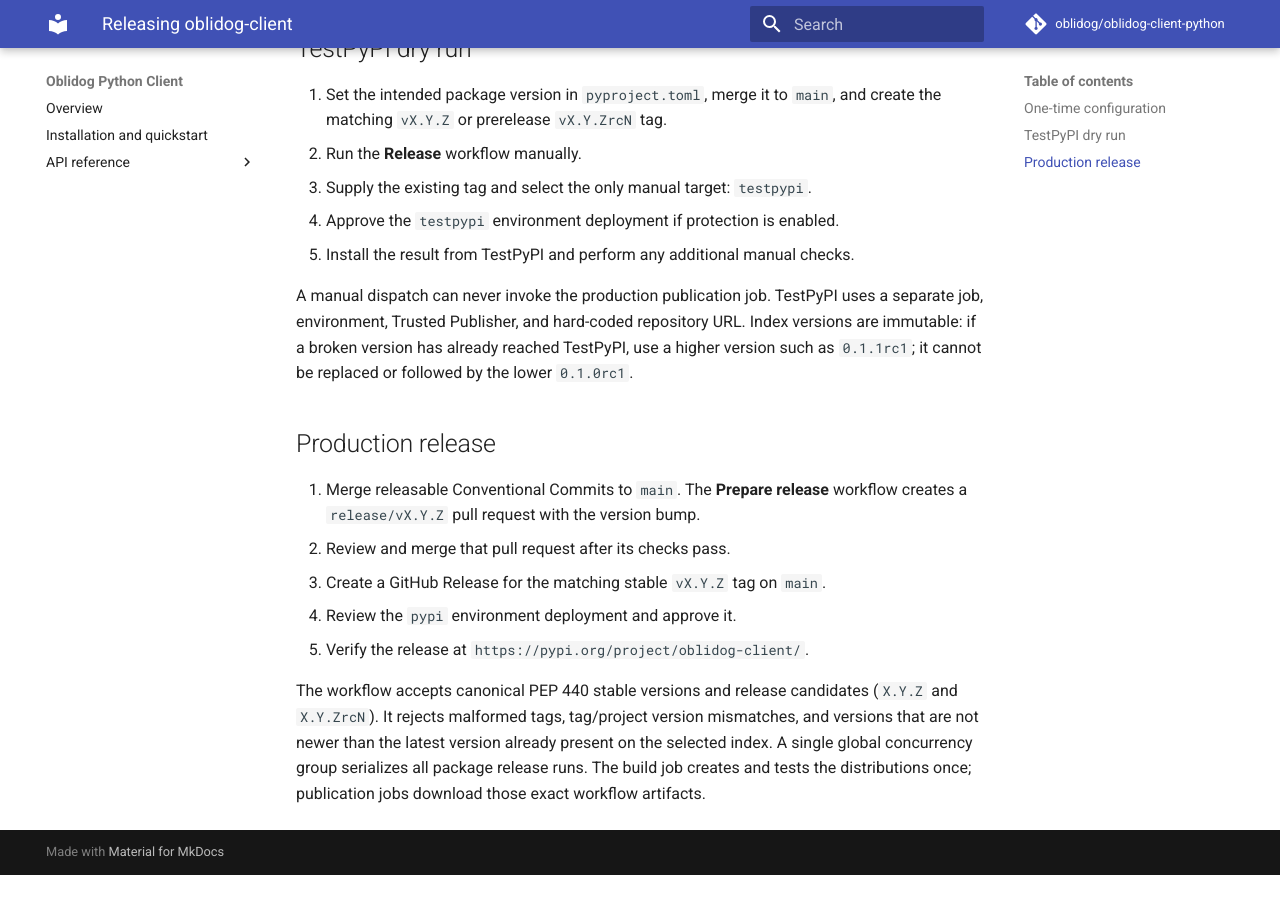
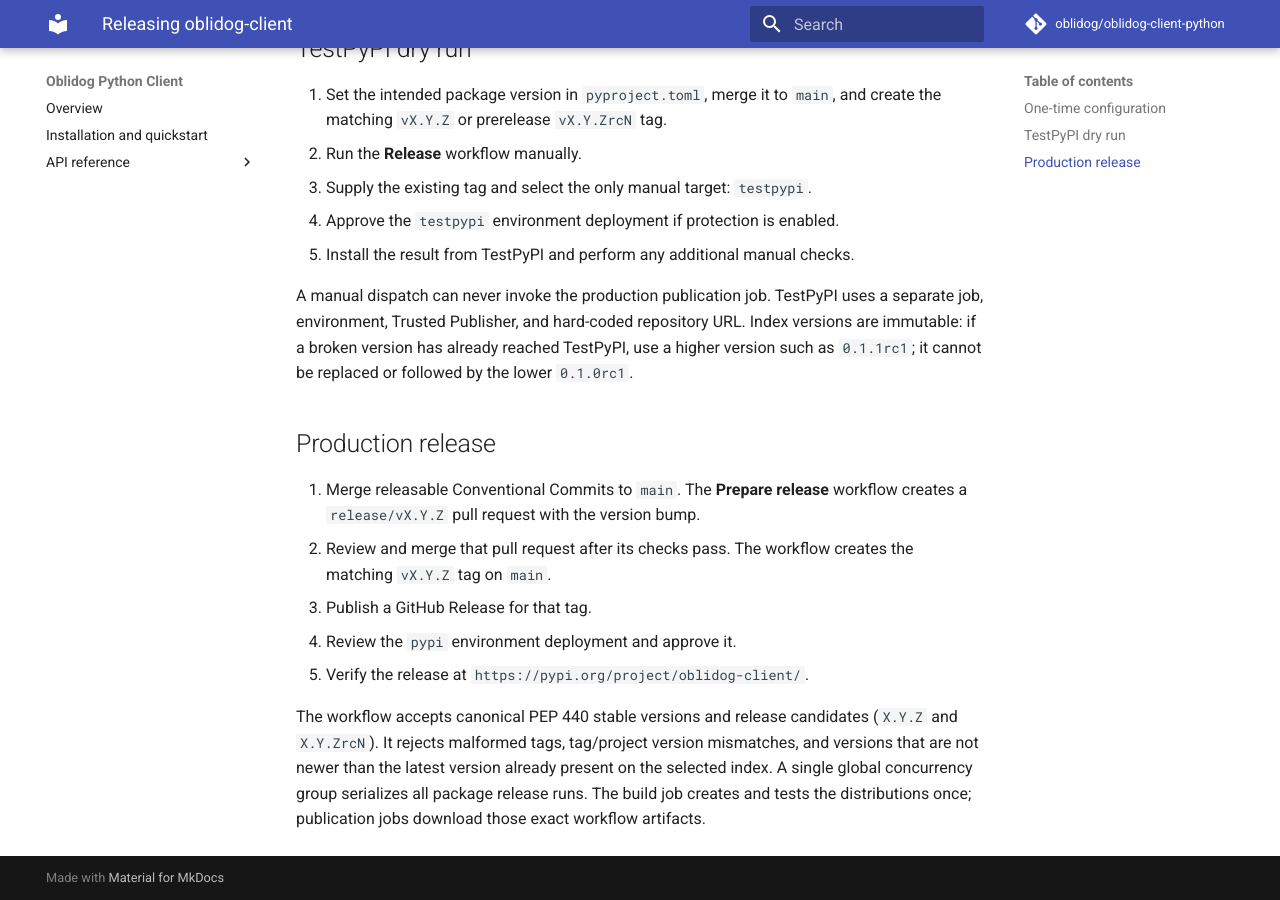
Before and after one commit to oblidog/oblidog-client-python, an MkDocs documentation site: the page built from docs/releasing.md, in a window 1280 px wide and 900 px high, scrolled down 826 px. Built offline with MkDocs 1.6.1 and Material for MkDocs 9.7.7, drawn with Linux system fonts in a browser that asks for light colours; comment, search, counter and statistics services are not loaded; before the commit the page ends 1701 px from its top, so only the background shows below that.

Commit message:
ci: tag merged release bumps (#45)

```diff
--- a/docs/releasing.md
+++ b/docs/releasing.md
@@ -35,8 +35,8 @@ A manual dispatch can never invoke the production publication job. TestPyPI uses
 ## Production release
 
 1. Merge releasable Conventional Commits to `main`. The **Prepare release** workflow creates a `release/vX.Y.Z` pull request with the version bump.
-2. Review and merge that pull request after its checks pass.
-3. Create a GitHub Release for the matching stable `vX.Y.Z` tag on `main`.
+2. Review and merge that pull request after its checks pass. The workflow creates the matching `vX.Y.Z` tag on `main`.
+3. Publish a GitHub Release for that tag.
 4. Review the `pypi` environment deployment and approve it.
 5. Verify the release at `https://pypi.org/project/oblidog-client/`.
 
```
Also changed, not shown: 1 other file.
